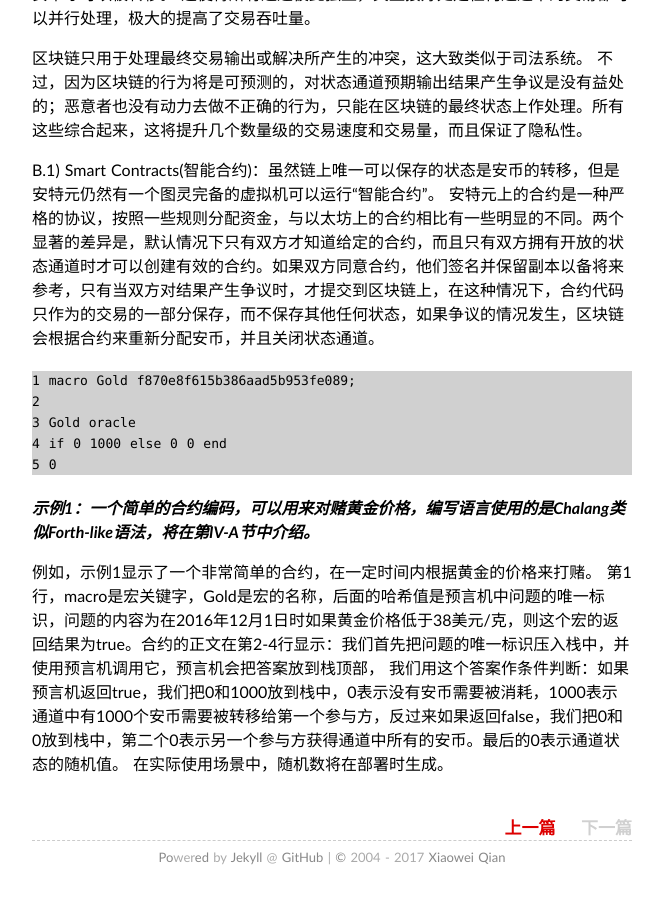
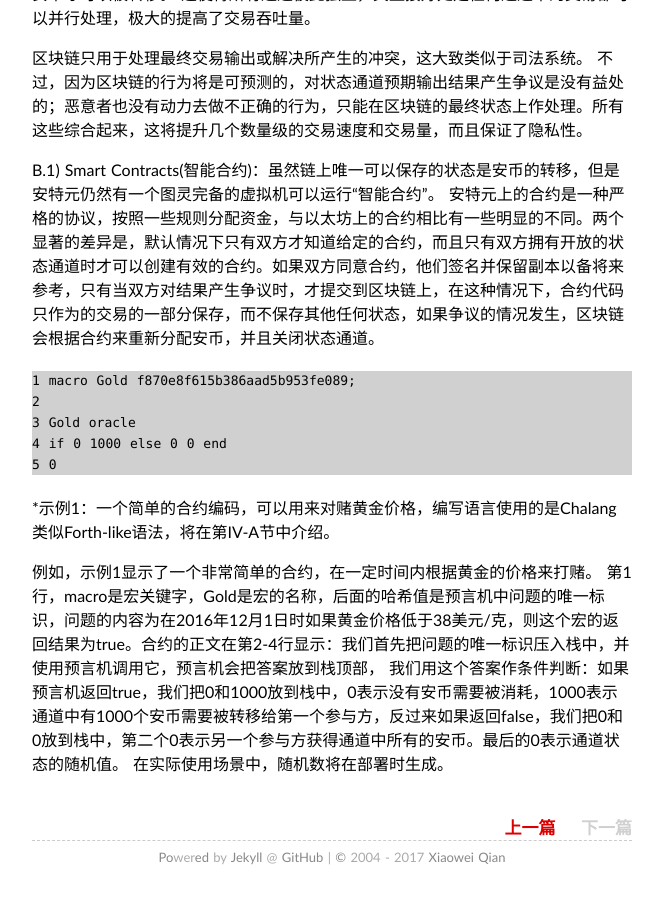
Before and after one commit to XiaoweiQian/note, a Jekyll site: the page built from _posts/2017-04-13-aeternity-whitepaper.md, in a window 1280 px wide and 900 px high, scrolled down 3350 px. Shown: the whole window, without its empty margins (308-971 px from the left). Built offline with Jekyll 4.4.1, drawn with Linux system fonts in a browser that asks for light colours; Markdown is read by kramdown in place of the engine named in the settings; some of the changed text lies outside the part shown.

````diff
--- a/_posts/2017-04-13-aeternity-whitepaper.md
+++ b/_posts/2017-04-13-aeternity-whitepaper.md
@@ -6,7 +6,7 @@ categories: 技术
 tags: blockchain aeternity
 ---
 ## Æternity(安特元)区块链白皮书
-***分布式去中心化的函数式预言机***
+*分布式去中心化的函数式预言机
 
 时间：2017-02-06
 
@@ -111,7 +111,7 @@ B.1) Smart Contracts(智能合约)：虽然链上唯一可以保存的状态是
 4 if 0 1000 else 0 0 end
 5 0
 ```
-***示例1：一个简单的合约编码，可以用来对赌黄金价格，编写语言使用的是Chalang类似Forth-like语法，将在第IV-A节中介绍。***
+*示例1：一个简单的合约编码，可以用来对赌黄金价格，编写语言使用的是Chalang类似Forth-like语法，将在第IV-A节中介绍。
 
 
 例如，示例1显示了一个非常简单的合约，在一定时间内根据黄金的价格来打赌。 第1行，macro是宏关键字，Gold是宏的名称，后面的哈希值是预言机中问题的唯一标识，问题的内容为在2016年12月1日时如果黄金价格低于38美元/克，则这个宏的返回结果为true。合约的正文在第2-4行显示：我们首先把问题的唯一标识压入栈中，并使用预言机调用它，预言机会把答案放到栈顶部， 我们用这个答案作条件判断：如果预言机返回true，我们把0和1000放到栈中，0表示没有安币需要被消耗，1000表示通道中有1000个安币需要被转移给第一个参与方，反过来如果返回false，我们把0和0放到栈中，第二个0表示另一个参与方获得通道中所有的安币。最后的0表示通道状态的随机值。 在实际使用场景中，随机数将在部署时生成。
````
